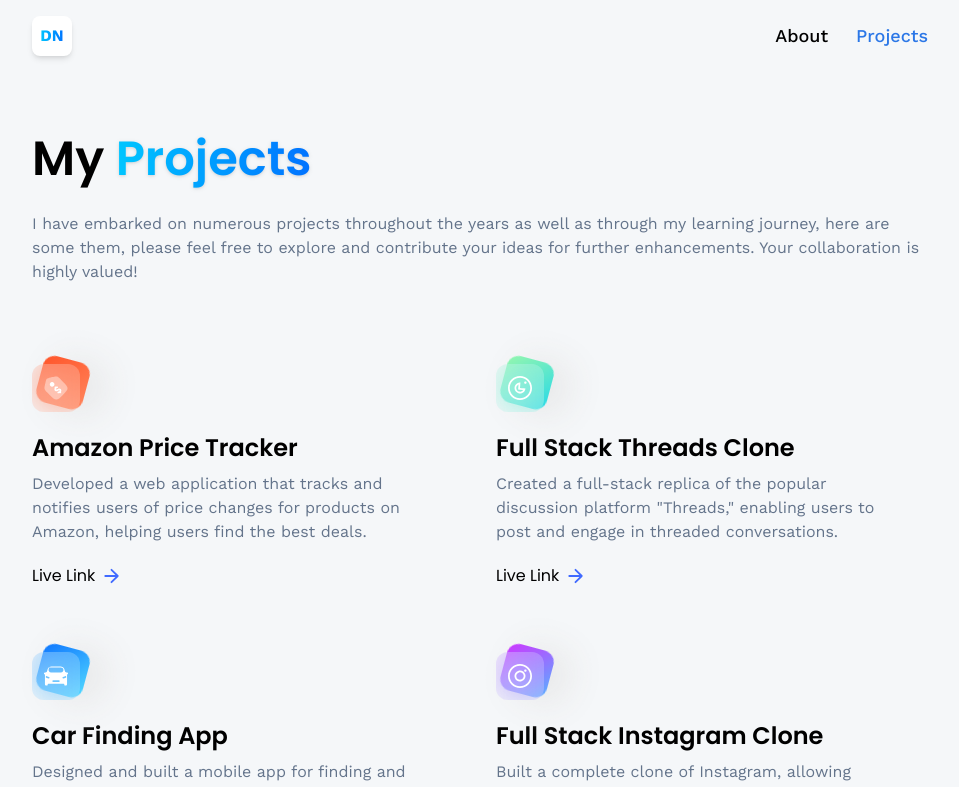
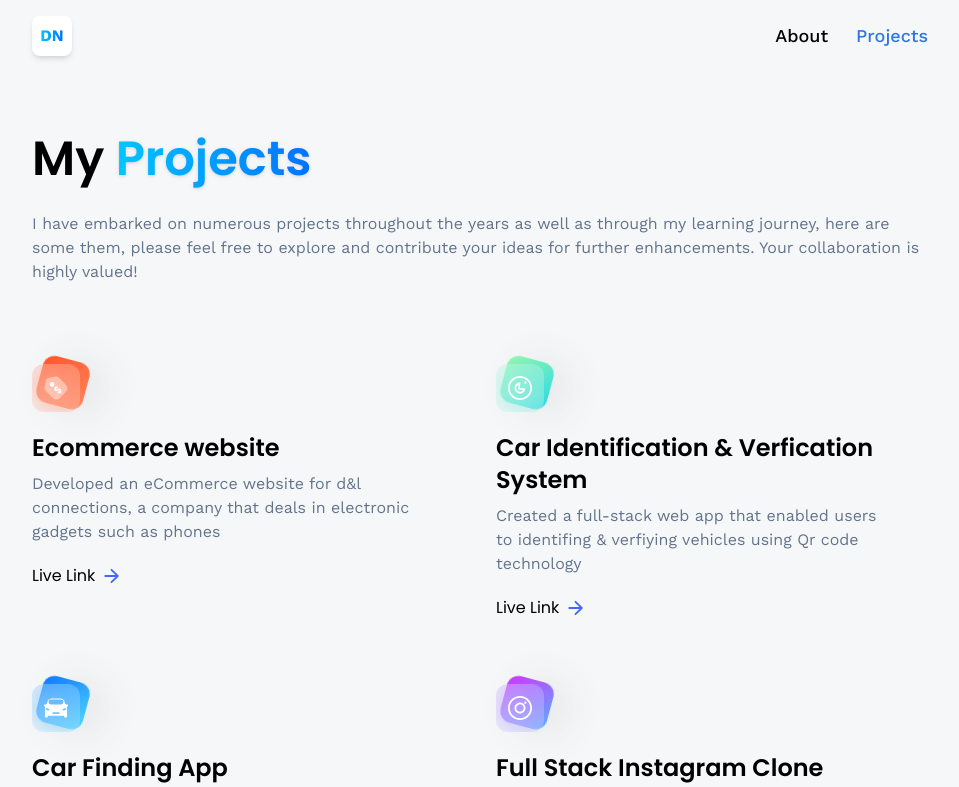
Before and after one commit to D-souz/portifolio, a React (Vite) app: page /projects in a window 1280 px wide. Shown: the top 787 px of the page, without its empty margins (160-1119 px from the left). Built offline with nearby package versions, Linux system fonts and the light colour scheme.

Commit message:
Added some content for the projects page

```diff
--- a/src/constants/index.js
+++ b/src/constants/index.js
@@ -178,12 +178,12 @@ export const socialLinks = [
     {
         name: 'GitHub',
         iconUrl: github,
-        link: 'https://github.com/YourGitHubUsername',
+        link: 'https://github.com/D-souz',
     },
     {
         name: 'LinkedIn',
         iconUrl: linkedin,
-        link: 'https://www.linkedin.com/in/YourLinkedInUsername',
+        link: 'https://www.linkedin.com/in/dhesouza-norbert/',
     }
 ];
 
@@ -191,16 +191,16 @@ export const projects = [
     {
         iconUrl: pricewise,
         theme: 'btn-back-red',
-        name: 'Amazon Price Tracker',
-        description: 'Developed a web application that tracks and notifies users of price changes for products on Amazon, helping users find the best deals.',
-        link: 'https://github.com/adrianhajdin/pricewise',
+        name: 'Ecommerce website',
+        description: 'Developed an eCommerce website for d&l connections, a company that deals in electronic gadgets such as phones',
+        link: 'https://dlconnections.techsoults.com/',
     },
     {
         iconUrl: threads,
         theme: 'btn-back-green',
-        name: 'Full Stack Threads Clone',
-        description: 'Created a full-stack replica of the popular discussion platform "Threads," enabling users to post and engage in threaded conversations.',
-        link: 'https://github.com/adrianhajdin/threads',
+        name: 'Car Identification & Verfication System',
+        description: 'Created a full-stack web app that enabled users to identifing & verfiying vehicles using Qr code technology',
+        link: 'https://github.com/D-souz/vehicle-identification-verification-system-frontend',
     },
     {
         iconUrl: car,
```
